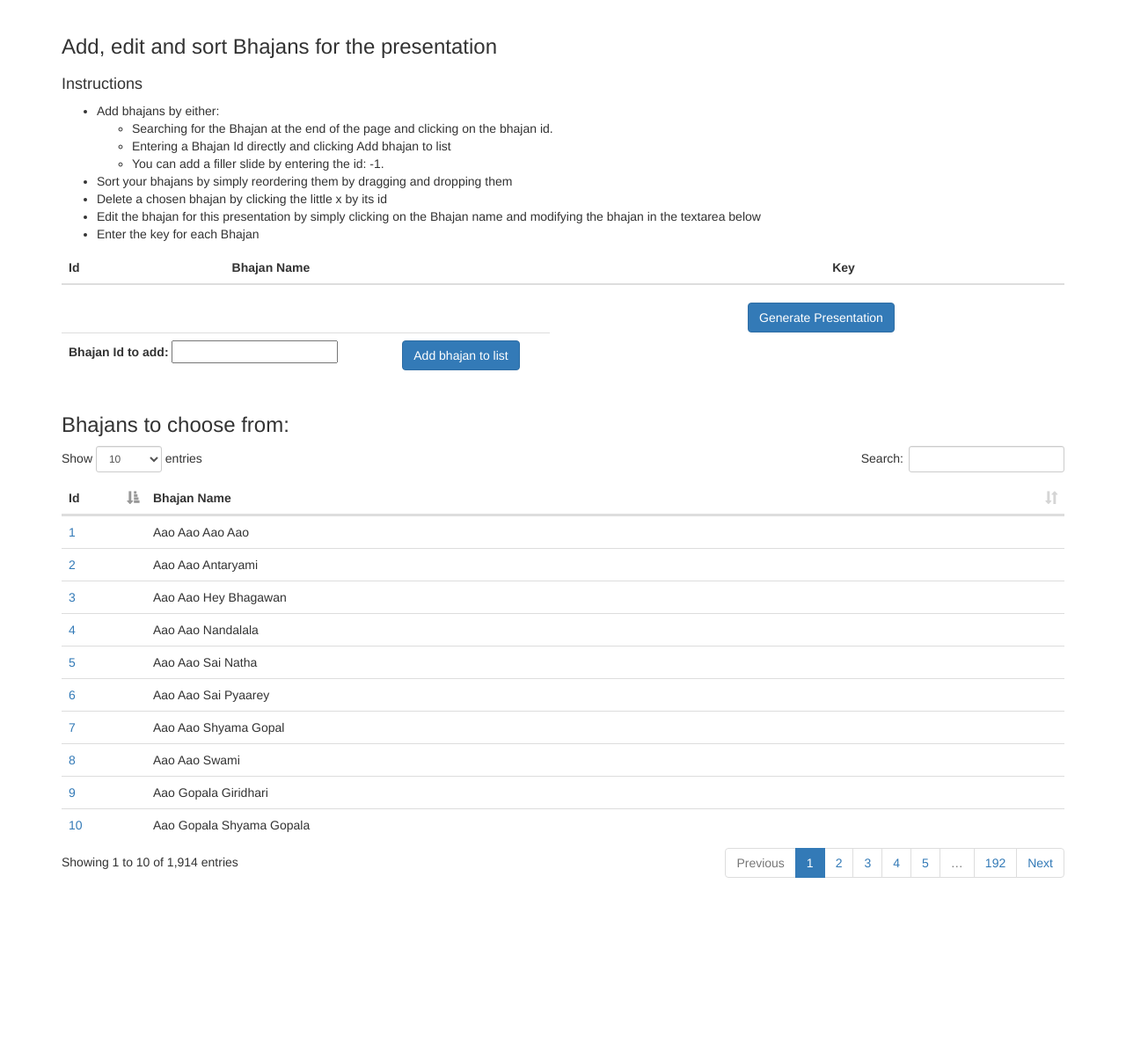
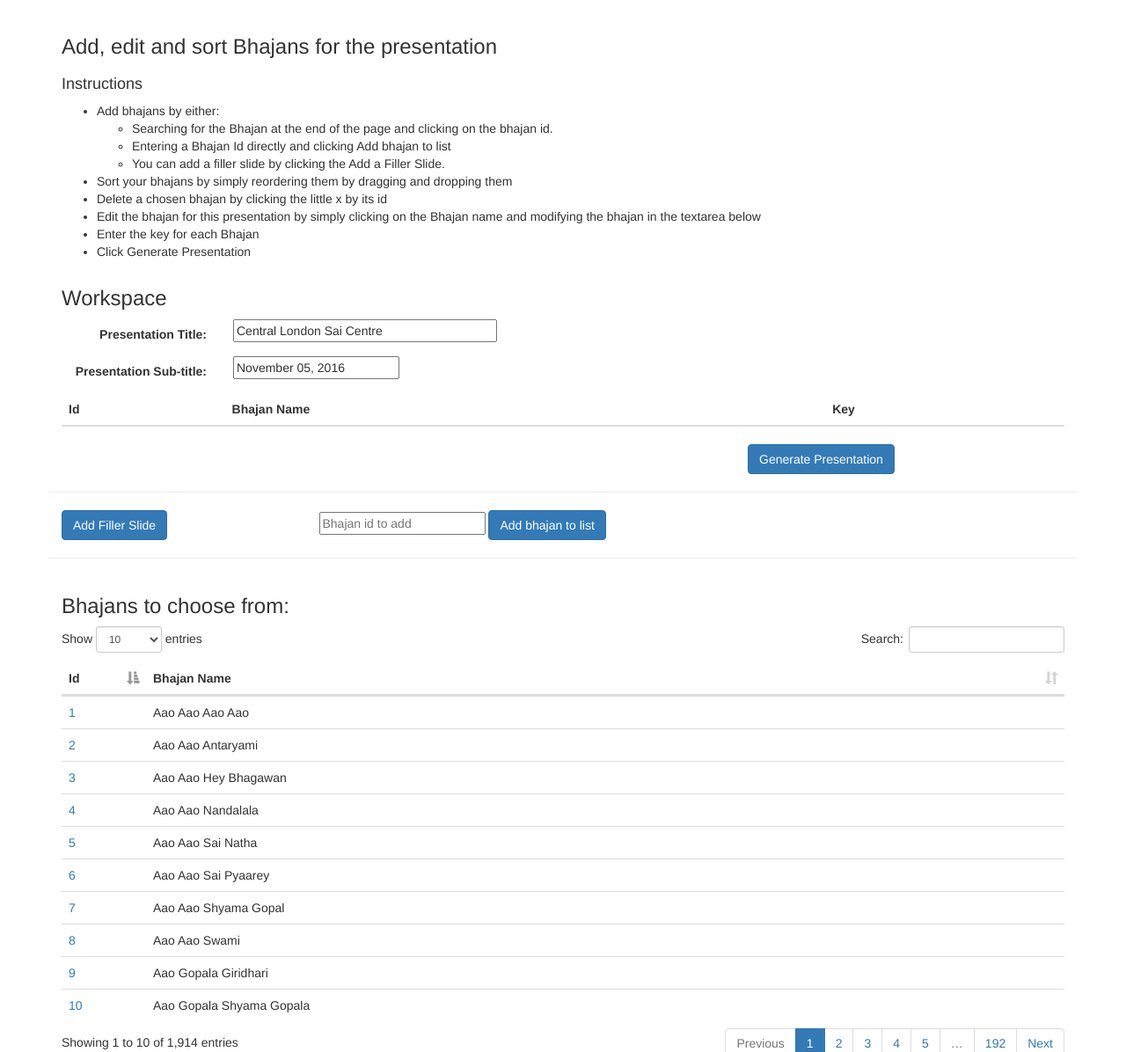
Before and after one commit to riteshreddyr/bhajanpresentationmaker, a Flask app: page /presentationmanager in a window 1280 px wide. Shown: the part 52-1248 px from the top of the page at 88% size. Before the commit the page ends 1050 px from the top, so only its background shows below. Run offline with Flask 2, Linux system fonts and the light colour scheme; lists and menus that the app fills with data are empty; some libraries are stand-ins or nearby versions.

Commit message:
Can now customize title and subtitle of presentation.

```diff
--- a/controllers/PresentationManager.py
+++ b/controllers/PresentationManager.py
@@ -1,6 +1,6 @@
 __author__ = 'RiteshReddy'
 
-from datetime import datetime
+from datetime import datetime, date
 import os
 
 from flask import render_template, request, send_from_directory
@@ -13,17 +13,27 @@ from ppt.Presentation import SaiPresentation
 def presentation_add_and_sort():
     bhajans = BhajanModel.get_all_bhajans()
     bhajans = sorted(bhajans, key=lambda x: x['name'])
-    return render_template('presentationmanager.html', bhajans=bhajans)
+    title = "Central London Sai Centre"
+    subtitle = date.today().strftime("%B %d, %Y")
+    return render_template('presentationmanager.html', bhajans=bhajans, title=title, subtitle=subtitle)
 
 @app.route("/presentationmanager/generate", methods=["POST"])
 def generate_presentation_experimental():
     form_dict = request.form.to_dict(flat=False)
+    title = form_dict['title'][0] # form_dict contains an list, get the first element
+    subtitle = form_dict['subtitle'][0] # form_dict contains an list, get the first element
+    presentation = SaiPresentation(title, subtitle)
+    if not 'bhajan_id' in form_dict:
+        filename = 'SaiBhajans_' + datetime.today().strftime("%d_%m_%Y_%H_%M_%S") + '.pptx'
+        presentation.save_presentation(os.path.join(app.config['POWERPOINT_OUTPUT'], "bhajans.pptx"))
+        return send_from_directory(app.config['POWERPOINT_OUTPUT'], "bhajans.pptx", as_attachment=True,
+                               attachment_filename=filename)
     bhajan_ids = form_dict['bhajan_id']
     bhajan_text_adjusted = form_dict['bhajan']
     keys = form_dict['key']
     bhajans = BhajanModel.get_bhajans_if_they_exist(bhajan_ids)
     together = zip(bhajans, keys, bhajan_text_adjusted)
-    presentation = SaiPresentation()
+
     for index in range(len(together) - 1):
         current = together[index]  # [bhajan, key, bhajan_text_adjusted]
         next = together[index + 1]  # [bhajan, key, bhajan_text_adjusted]
@@ -39,6 +49,7 @@ def generate_presentation_experimental():
     bhajan_txt = last[2] #last[0]['bhajan']
     bhajan_key = last[1]
     presentation.add_bhajan_slide(bhajan_name, bhajan_txt, bhajan_key)
+    presentation.add_bhajan_slide("", "", "") # filler slide at end.
     filename = 'SaiBhajans_' + datetime.today().strftime("%d_%m_%Y_%H_%M_%S") + '.pptx'
     presentation.save_presentation(os.path.join(app.config['POWERPOINT_OUTPUT'], "bhajans.pptx"))
 
--- a/ppt/Presentation.py
+++ b/ppt/Presentation.py
@@ -14,9 +14,9 @@ from flaskappbase import app
 
 
 class SaiPresentation():
-    def __init__(self, title_silde_image=os.path.join(app.config['DATA_DIRECTORY'], "title_slide.jpg")):
+    def __init__(self, title, subtitle, title_silde_image=os.path.join(app.config['DATA_DIRECTORY'], "title_slide.jpg")):
         self.prs = Presentation()
-        self.add_title_slide(title_silde_image)
+        self.add_title_slide(title, subtitle, title_silde_image)
 
     @staticmethod
     def set_run_font(run, size, color=RGBColor(0x00, 0x00, 0x00), bold=False, italic=None):
@@ -39,10 +39,10 @@ class SaiPresentation():
         return para
 
     @staticmethod
-    def add_textBox(slide, left, top, width, height):
+    def add_textBox(slide, left, top, width, height, auto_size = MSO_AUTO_SIZE.TEXT_TO_FIT_SHAPE, word_wrap = True):
         text_box = slide.shapes.add_textbox(left, top, width, height)
-        text_box.text_frame.auto_size = MSO_AUTO_SIZE.TEXT_TO_FIT_SHAPE
-        text_box.text_frame.word_wrap = True
+        text_box.text_frame.auto_size = auto_size
+        text_box.text_frame.word_wrap = word_wrap
         return text_box
 
     @staticmethod
@@ -61,17 +61,18 @@ class SaiPresentation():
         width = Inches(10)
         pic = slide.shapes.add_picture(img_path, left, top, height=height, width=width)
 
-    def add_title_slide(self, image_path="title_slide.jpg"):
+    def add_title_slide(self, title, subtitle, image_path="title_slide.jpg"):
         slide = self.prs.slides.add_slide(self.prs.slide_layouts[6])
         left = top = Inches(0)
         height = Inches(7.5)
         width = Inches(10)
         pic = slide.shapes.add_picture(image_path, left, top, height=height, width=width)
-        text_box = SaiPresentation.add_textBox(slide, Inches(2.5), Inches(3.2), Inches(5), Inches(1))
+        text_box = SaiPresentation.add_textBox(slide, Inches(2.5), Inches(2.2), Inches(5), Inches(4))
         para = SaiPresentation.add_paragraph_with_alignment(text_box)
-        run = SaiPresentation.add_new_run_with_text(para, "Central London \n Sai Center\n")
+        run = SaiPresentation.add_new_run_with_text(para, title)
         SaiPresentation.set_run_font(run, Pt(54), RGBColor(0xFF, 0xFF, 0xFF), True)
-        run = SaiPresentation.add_new_run_with_text(para, date.today().strftime("%B %d, %Y"))
+        run = SaiPresentation.add_new_run_with_text(para, "\n") # new line.
+        run = SaiPresentation.add_new_run_with_text(para, subtitle)
         SaiPresentation.set_run_font(run, Pt(32), RGBColor(0xFF, 0xFF, 0x0F), True)
 
 
--- a/templates/presentationmanager.html
+++ b/templates/presentationmanager.html
@@ -14,19 +14,33 @@
             <ul>
                 <li>Searching for the Bhajan at the end of the page and clicking on the bhajan id.</li>
                 <li>Entering a Bhajan Id directly and clicking Add bhajan to list</li>
-                <li>You can add a filler slide by entering the id: -1.</li>
+                <li>You can add a filler slide by clicking the Add a Filler Slide.</li>
             </ul>
             <li>Sort your bhajans by simply reordering them by dragging and dropping them</li>
             <li>Delete a chosen bhajan by clicking the little x by its id</li>
             <li>Edit the bhajan for this presentation by simply clicking on the Bhajan name and modifying the bhajan in the textarea below</li>
             <li>Enter the key for each Bhajan</li>
+            <li>Click Generate Presentation</li>
         </ul>
     </div>
 </div>
 <div class="row">
     <div class="col-md-12">
         <form enctype="application/x-www-form-urlencoded" method="post"
-              action="/presentationmanager/generate">
+              action="/presentationmanager/generate" class="form-horizontal" >
+            <h3>Workspace</h3>
+            <div class="form-group">
+                <label for="title" class="col-sm-2 control-label">Presentation Title: </label>
+                <div class="col-sm-10">
+                    <input type="text" name="title" id="title" style="width:300px;" value="{{title}}"/>
+                </div>
+            </div>
+            <div class="form-group">
+                <label for="subtitle" class="col-sm-2 control-label">Presentation Sub-title: </label>
+                <div class="col-sm-10">
+                    <input type="text" name="subtitle" id="subtitle" value="{{subtitle}}"/>
+                </div>
+            </div>
             <table id="presentationIndex" class="table table-hover">
                 <thead>
                 <tr>
@@ -48,20 +62,18 @@
     </div>
 </div>
 <div class="row">
+    <hr/>
+    <div class="col-md-3">
+        <input id="addFillerSlide" class="btn btn-primary" type="button" value="Add Filler Slide"/>
+    </div>
     <div class="col-md-6">
-        <table id="controller" class="table">
-            <tbody>
-            <tr>
-                <td><label for="bhajan_to_add_id">Bhajan Id to add: </label> <input type="number" name="bhajan_to_add_id"
-                                                                             id="bhajan_to_add_id"/></td>
-                <td><input id="addBhajanBtn" class="btn btn-primary" type="button" value="Add bhajan to list"/></td>
-            </tr>
-            </tbody>
-        </table>
+        <input type="number" placeholder="Bhajan id to add" name="bhajan_to_add_id" id="bhajan_to_add_id"/>
+        <input id="addBhajanBtn" class="btn btn-primary" type="button" value="Add bhajan to list"/>
     </div>
 </div>
 
 <div class="row">
+    <hr/>
     <div class="col-md-3" id="demoDescription" style="display:none;">
         Please click on a Bhajan above to preview it and modify if necessary.
         You can add the following on a line of its own to specify the start of a new slide:
@@ -92,7 +104,6 @@
         </table>
     </div>
 </div>
-
 <script type="text/javascript" src="{{ url_for('static', filename='js/jquery-ui.min.js') }}"></script>
 
 <script type="text/javascript">
@@ -107,6 +118,7 @@
     };
     $('#addBhajanBtn').click(function() {
         fetchBhajan($('#bhajan_to_add_id').val());
+        return false;
     });
     $( function() {
         $( "#sortable" ).sortable();
@@ -116,6 +128,11 @@
     });
     $('.indexBhajanId').click(function() {
          fetchBhajan($(this).html());
+         return false;
+    });
+    $('#addFillerSlide').click(function() {
+        fetchBhajan("-1");
+        return false;
     });
     function fetchBhajan(bhajanId) {
         var url = "/bhajanmanager/bhajanjson/"+ bhajanId;
```
Also changed, not shown: 2 other files.
